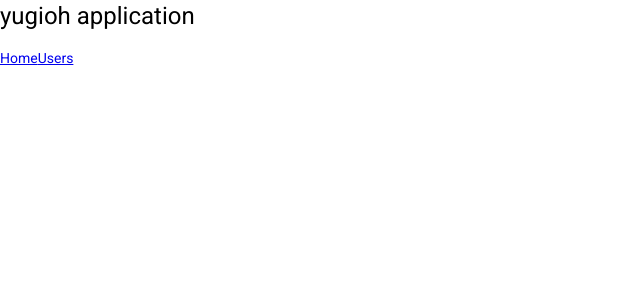
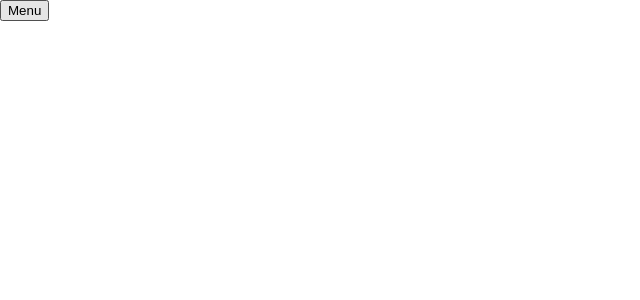
Before and after one commit to gatisi/yugioh-frontend, an Angular app: page / in a window 1280 px wide. Shown: the top 300 px of the page, without its empty margins (0-640 px from the left). Built offline with nearby package versions, Linux system fonts and the light colour scheme.

Commit message:
app.module.ts SharedModule added

```diff
--- a/src/app/app.component.html
+++ b/src/app/app.component.html
@@ -1,7 +1,15 @@
-<h1>yugioh application</h1>
-<div>
-  <a routerLink="/">Home</a>
-  <a routerLink="/users">Users</a>
-</div>
+<!--<h1>yugioh application</h1>-->
+<!--<div>-->
+<!--  <button mat-menu-item>Item 1</button>-->
+<!--  <a routerLink="/">Home</a>-->
+<!--  <a routerLink="/users">Users</a>-->
+<!--</div>-->
 
-<router-outlet></router-outlet>
+<!--<router-outlet></router-outlet>-->
+
+
+<button mat-button [matMenuTriggerFor]="menu">Menu</button>
+<mat-menu #menu="matMenu">
+  <button mat-menu-item>Item 1</button>
+  <button mat-menu-item>Item 2</button>
+</mat-menu>
--- a/src/app/app.module.ts
+++ b/src/app/app.module.ts
@@ -8,6 +8,7 @@ import { BrowserAnimationsModule } from '@angular/platform-browser/animations';
 import {UsersModule} from './modules/users/users.module';
 import {StockItemsModule} from './modules/stock-items/stock-items.module';
 import {CardStorageModule} from './modules/card-storage/card-storage.module';
+import {SharedModule} from "./modules/shared/shared.module";
 
 
 @NgModule({
@@ -18,6 +19,7 @@ import {CardStorageModule} from './modules/card-storage/card-storage.module';
   ],
   imports: [
     BrowserModule,
+    SharedModule,
     AppRoutingModule,
     ArticlesModule,
     UsersModule,
```
Also changed, not shown: src/app/modules/shared/shared.module.ts (+6 -2 lines).
